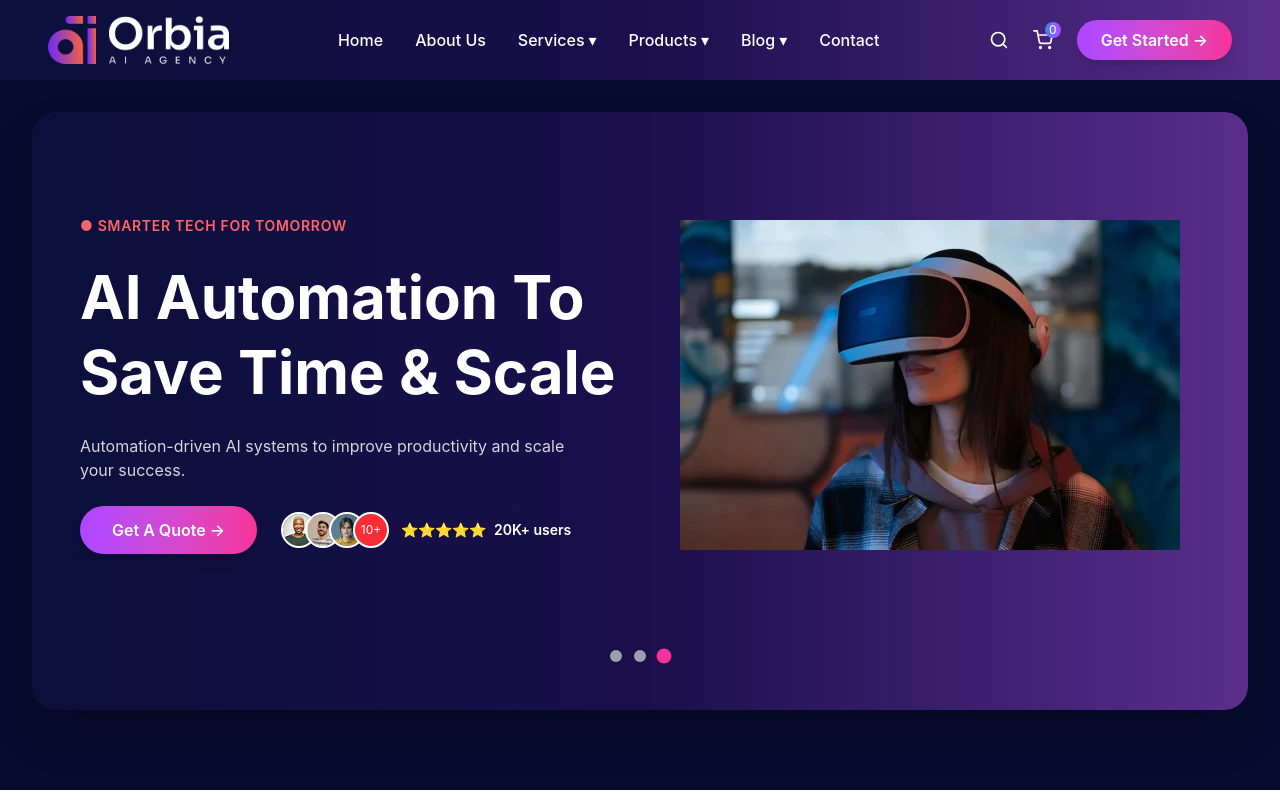
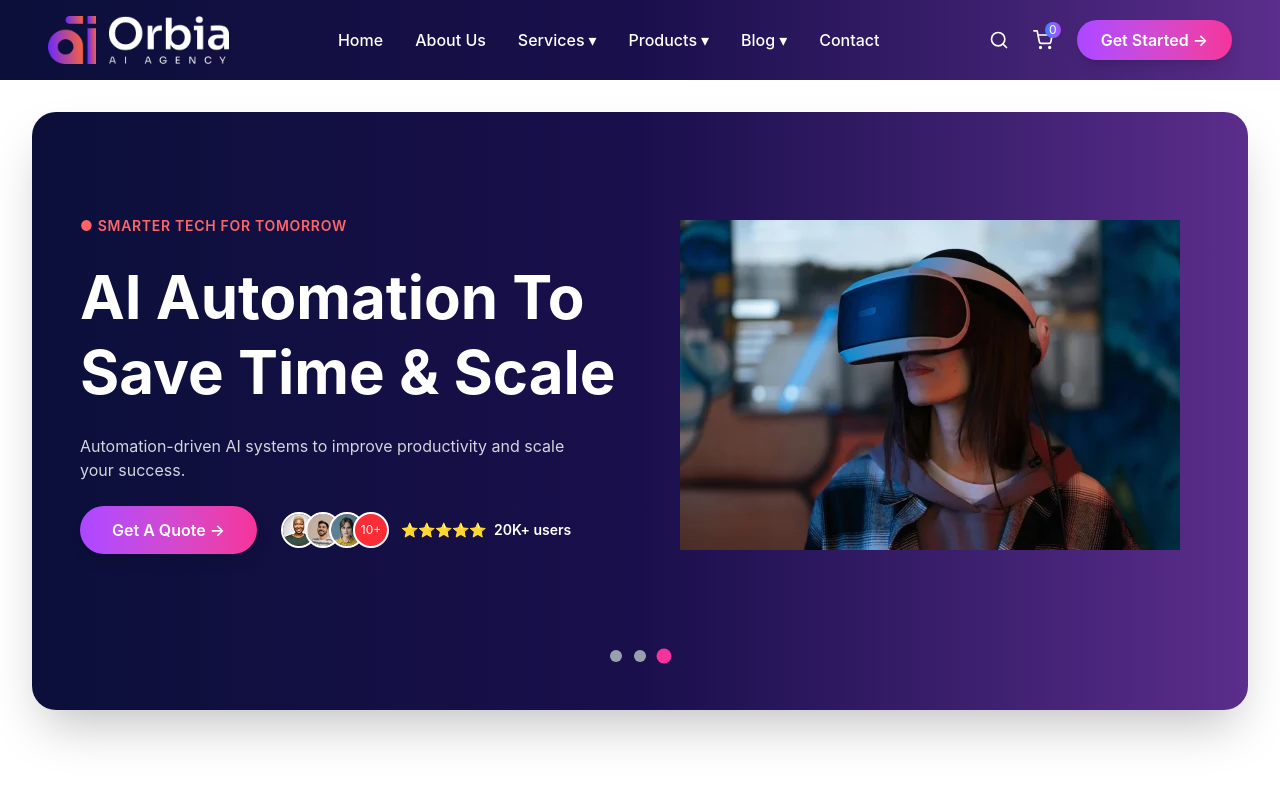
Before and after one commit to priyaudala/ideas2ai, a React app in the folder frontend/: page / in a window 1280 px wide. Shown: the top 800 px of the page. Built offline with nearby package versions, Linux system fonts and the light colour scheme; the HTML template or start-up script is replaced by a standard one.

Commit message:
changes in heright screen

```diff
--- a/frontend/src/App.jsx
+++ b/frontend/src/App.jsx
@@ -5,11 +5,11 @@ import Navbar from "./components/Home/Navbar.jsx";
 
 function App() {
   return (
-    <>
+    <div className="min-h-screen w-full overflow-x-hidden">
       <Navbar />
       <Home />
       <Footer />
-    </>
+    </div>
   );
 }
 
--- a/frontend/src/components/Home/Navbar.jsx
+++ b/frontend/src/components/Home/Navbar.jsx
@@ -177,7 +177,7 @@ const Navbar = () => {
             onClick={closeMobileMenu}
           ></div>
 
-          <div className="absolute top-14 sm:top-16 left-0 right-0 bg-gradient-to-r from-[#0b0f3a] via-[#1a0f4c] to-[#5b2d8c] shadow-xl max-h-[calc(100vh-3.5rem)] overflow-y-auto animate-slideLeft">
+          <div className="absolute top-14 sm:top-16 md:top-20 left-0 right-0 bg-gradient-to-r from-[#0b0f3a] via-[#1a0f4c] to-[#5b2d8c] shadow-xl max-h-[calc(100vh-3.5rem)] sm:max-h-[calc(100vh-4rem)] md:max-h-[calc(100vh-5rem)] overflow-y-auto animate-slideLeft">
             <div className="w-full px-4 sm:px-6 md:px-8 lg:px-12">
               <div className="max-w-7xl mx-auto py-4 sm:py-6 space-y-2 sm:space-y-3">
 
--- a/frontend/src/index.css
+++ b/frontend/src/index.css
@@ -1,5 +1,13 @@
 @import "tailwindcss";
-@import "tailwindcss";
+
+html, body, #root {
+  min-height: 100%;
+}
+
+body {
+  margin: 0;
+  overflow-x: hidden;
+}
 
 /* 🔥 Animations */
 @layer utilities {
--- a/frontend/src/pages/Home.jsx
+++ b/frontend/src/pages/Home.jsx
@@ -16,7 +16,7 @@ import SubscribeSection from "../components/Home/SubscribeSection.jsx";
 
 const Home = () => {
   return (
-    <div className="bg-[#070B2D] min-h-screen text-white">
+    <div className="text-white">
       <Hero />
       <About />
       <Services />
```
